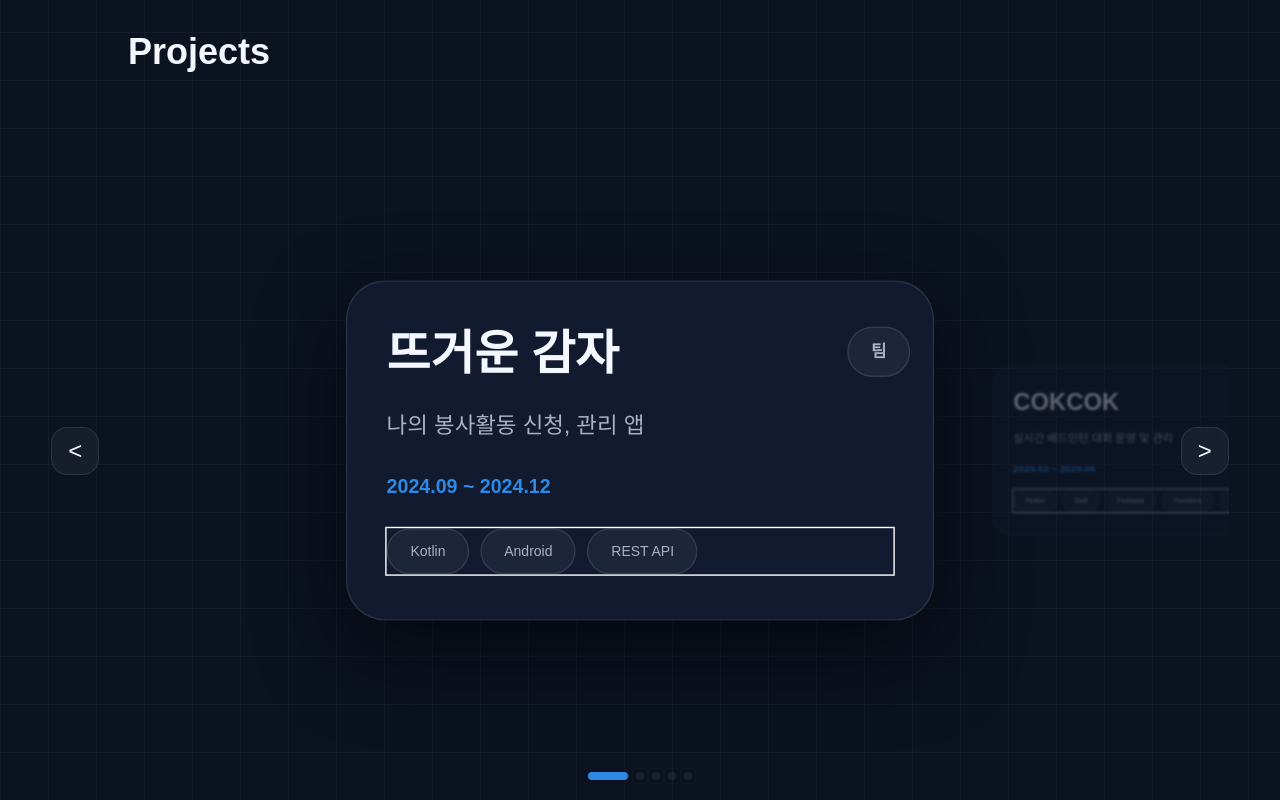
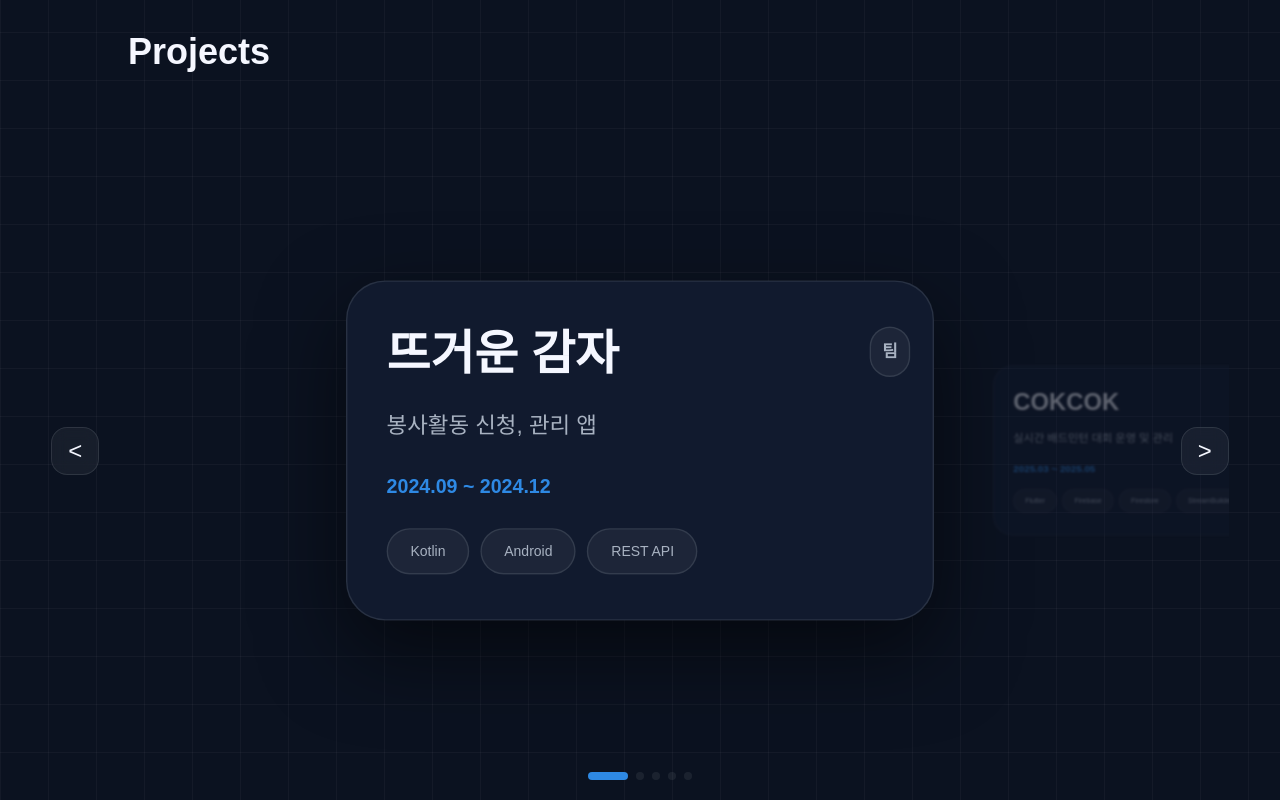
Before and after one commit to seyoung34/Seyoung-Portfoilo, a Next.js app: page / in a window 1280 px wide. Both pictures are taken after a click on the button 640 px from the left and 2050 px from the top of the page. Shown: the part 1600-2400 px from the top of the page. Built offline with nearby package versions, Linux system fonts and the light colour scheme.

Commit message:
Project modal, data 추가

```diff
--- a/app/globals.css
+++ b/app/globals.css
@@ -104,3 +104,18 @@ body {
 
   font-family: Arial, Helvetica, sans-serif;
 }
+
+/* ===== Modal scrollbar ===== */
+.modal-scrollbar {
+  scrollbar-width: thin;
+  scrollbar-color: rgba(46, 137, 228, 0.55) rgba(255, 255, 255, 0.06);
+
+}
+.modal-scrollbar::-webkit-scrollbar {
+  width: 8px;
+}
+
+.modal-scrollbar::-webkit-scrollbar-track {
+  background: rgba(255, 255, 255, 0.06);
+  border-radius: 999px;
+}
--- /dev/null
+++ b/app/section/TroubleCarousel.tsx
@@ -0,0 +1,111 @@
+import { useMemo, useState } from "react";
+import { Trouble } from "./projectData";
+
+
+export default function TroubleCarousel({ troubles }: { troubles: Trouble[] }) {
+    const [idx, setIdx] = useState(0);
+    const total = troubles.length;
+
+    const canNav = total > 1;
+    const t = troubles[idx];
+
+    const goPrev = () => setIdx((v) => (v - 1 + total) % total);
+    const goNext = () => setIdx((v) => (v + 1) % total);
+
+    const title = useMemo(() => `(${idx + 1}/${total})`, [idx, total]);
+
+    return (
+        <div className="mt-3">
+            {/* 상단 헤더: 제목 + 좌우 버튼 */}
+            <div className="flex items-center justify-between gap-3">
+                <div className="text-xl font-bold text-white">
+                    트러블슈팅 {title}
+                </div>
+
+                <div className="flex items-center gap-2">
+                    <button
+                        type="button"
+                        onClick={goPrev}
+                        disabled={!canNav}
+                        className="
+                            h-9 w-9 rounded-xl
+                            border border-border bg-white/5
+                            text-text
+                            transition
+                            hover:border-accent/40
+                            disabled:opacity-40 disabled:cursor-default
+                            focus:outline-none focus-visible:ring-2 focus-visible:ring-accent/60
+                        "
+                    >
+                        ←
+                    </button>
+                    <button
+                        type="button"
+                        onClick={goNext}
+                        disabled={!canNav}
+                        className="
+                            h-9 w-9 rounded-xl
+                            border border-border bg-white/5
+                            text-text
+                            transition
+                            hover:border-accent/40
+                            disabled:opacity-40 disabled:cursor-default
+                            focus:outline-none focus-visible:ring-2 focus-visible:ring-accent/60
+                        "
+                    >
+                        →
+                    </button>
+                </div>
+            </div>
+
+            {/* 본문 카드 */}
+            <div
+                className="
+                    mt-3 rounded-2xl border border-border bg-white/5
+                    p-4
+                    shadow-[0_10px_26px_rgba(0,0,0,0.22)]
+                    "
+            >
+                <TroubleRow label="문제" value={t.problem} />
+                <Divider />
+                <TroubleRow label="고민" value={t.cause} />
+                <Divider />
+                <TroubleRow label="해결" value={t.solution} />
+            </div>
+
+            {/* 점 인디케이터 */}
+            <div className="mt-3 flex items-center justify-center gap-2">
+                {troubles.map((_, i) => {
+                    const on = i === idx;
+                    return (
+                        <button
+                            key={i}
+                            type="button"
+                            aria-label={`트러블슈팅 ${i + 1}`}
+                            onClick={() => setIdx(i)}
+                            className={[
+                                "h-2 rounded-full transition-all duration-200",
+                                on ? "w-8 bg-accent" : "w-2 bg-border/70",
+                            ].join(" ")}
+                        />
+                    );
+                })}
+            </div>
+        </div>
+    );
+}
+
+function TroubleRow({ label, value }: { label: string; value: string }) {
+    return (
+        <div className="grid grid-cols-[64px_1fr] gap-3 items-start">
+            <div className="text-[12px] font-extrabold text-accent">{label}</div>
+            <div className="text-[14px] leading-[1.7] text-muted whitespace-pre-line">
+                {value}
+            </div>
+        </div>
+    );
+}
+
+function Divider() {
+    return <div className="my-3 h-px bg-border" />;
+}
--- a/app/section/project.tsx
+++ b/app/section/project.tsx
@@ -1,7 +1,8 @@
 "use client";
 
 import { useEffect, useMemo, useState } from "react";
-import { projects, type Project } from "./projectData";
+import { projects, Trouble, type Project } from "./projectData";
+import TroubleCarousel from "./TroubleCarousel";
 
 type Props = {
     isMobile: boolean;
@@ -259,7 +260,7 @@ function ProjectCard({
                 {/* 팀|개인 */}
                 <span
                     className={[
-                        "inline-flex w-fit items-center rounded-full px-4 py-2 absolute right-4",
+                        "inline-flex w-fit items-center rounded-full px-2 py-2 absolute right-4",
                         "text-[12px] font-extrabold",
                         "border border-border bg-white/5 text-muted",
                         project.type === "personal" ? "border-accent/40 text-text" : "",
@@ -277,13 +278,13 @@ function ProjectCard({
                 <div className="text-accent text-sm font-bold">{project.period}</div>
 
                 {/* 기술 스택 */}
-                <div className="w-full flex gap-2 outline outline-white ">
+                <div className="w-full flex gap-2 flex-wrap">
                     {project.techStack.map((t) => {
                         return (
                             <span
                                 key={t}
                                 className={[
-                                    "w-fit items-center rounded-full px-4 py-2",
+                                    "items-center rounded-4xl px-4 py-2",
                                     "text-[10px]",
                                     "border border-border bg-white/5 text-muted",
                                 ].join(" ")}
@@ -300,7 +301,7 @@ function ProjectCard({
     );
 }
 
-/* ProjectModal은 너의 기존 코드 그대로 유지 */
+
 function ProjectModal({
     project,
     onClose,
@@ -313,9 +314,6 @@ function ProjectModal({
     return (
         <div
             className="fixed inset-0 z-50 flex items-center justify-center p-4"
-            role="dialog"
-            aria-modal="true"
-            aria-label="프로젝트 상세"
         >
             <div
                 className="absolute inset-0 bg-black/55 backdrop-blur-sm"
@@ -324,24 +322,28 @@ function ProjectModal({
             <div
                 className={[
                     "relative z-10",
-                    "w-[min(920px,92vw)]",
-                    "max-h-[min(82vh,760px)] overflow-auto",
+                    "w-[min(1080px,92vw)]",
+                    "max-h-[min(90vh,960px)] overflow-auto p-2",
                     "rounded-[18px] border border-border bg-surface",
                     "shadow-[0_18px_52px_rgba(0,0,0,0.45)]",
+                    "modal-scrollbar"
                 ].join(" ")}
             >
-                <div className="flex items-start justify-between gap-3 border-b border-border p-4">
+                <div className="flex items-center justify-between gap-3 border-b border-border p-4">
                     <div className="flex flex-wrap items-center gap-2">
-                        <h3 className="text-[20px] font-black text-text">{project.title}</h3>
+                        <h3 className="text-3xl font-black text-text">{project.title}</h3>
                         <span
                             className={[
-                                "inline-flex items-center rounded-full px-[10px] py-[6px]",
+                                "inline-flex items-center rounded-full mx-1 px-2 py-[6px]",
                                 "text-[12px] font-extrabold",
                                 "border border-border bg-white/5 text-muted",
                                 project.type === "personal" ? "border-accent/40 text-text" : "",
                             ].join(" ")}
                         >
                             {typeLabel}
+                        </span>
+                        <span className="px-4 text-[14px] leading-[1.6] text-muted">
+                            {project.period}
                         </span>
                     </div>
 
@@ -355,20 +357,20 @@ function ProjectModal({
                             focus:outline-none focus-visible:ring-2 focus-visible:ring-accent/60
                             focus-visible:ring-offset-2 focus-visible:ring-offset-bg
                             "
-                        aria-label="모달 닫기"
                     >
                         ✕
                     </button>
                 </div>
 
-                <div className="px-4 pt-4 text-[14px] leading-[1.6] text-muted">
-                    {project.period} · {project.summary}
+                <div className="px-4 pt-4 text-xl leading-[1.6] text-muted">
+                    {project.summary}
                 </div>
+
 
                 <div className="p-4">
                     <div className="mt-2 grid grid-cols-1 gap-4 md:grid-cols-[1fr,1.2fr]">
                         <div>
-                            <div className="text-[13px] font-black text-text">역할</div>
+                            <div className="text-xl font-black text-text">{`${project.type == "team" ? "역할" : "기능"}`}</div>
                             <ul className="mt-3 list-disc pl-5 leading-[1.7]">
                                 {project.role.map((r) => (
                                     <li key={r} className="text-muted">
@@ -379,18 +381,18 @@ function ProjectModal({
                         </div>
 
                         <div>
-                            <div className="text-[13px] font-black text-text">트러블슈팅</div>
                             {project.troubles.length === 0 ? (
                                 <div className="mt-3 text-[14px] text-muted">추가 예정</div>
                             ) : (
-                                <div className="mt-3 text-muted">트러블캐러셀</div>
+                                <TroubleCarousel troubles={project.troubles} />
                             )}
+
                         </div>
                     </div>
 
                     <div className="mt-5 flex gap-5 border-t border-border pt-4">
-                        {project.links.github && <div className="text-muted">Github</div>}
-                        {project.links.demo && <div className="text-muted">Demo</div>}
+                        {project.links.github && <a className="text-muted cursor-pointer hover:text-accent" href={project.links.github}>Github</a>}
+                        {project.links.demo && <a className="text-muted cursor-pointer hover:text-accent" href={project.links.demo}>Demo</a>}
                     </div>
                 </div>
             </div>
--- a/app/section/projectData.ts
+++ b/app/section/projectData.ts
@@ -2,8 +2,8 @@ export type ProjectType = "personal" | "team";
 
 export type Trouble = {
     problem: string;
+    cause: string;
     solution: string;
-    result: string;
 };
 
 export type Project = {
@@ -29,7 +29,7 @@ export const projects: Project[] = [
         title: "뜨거운 감자",
         type: "team",
         period: "2024.09 ~ 2024.12",
-        summary: "나의 봉사활동 신청, 관리 앱",
+        summary: "봉사활동 신청, 관리 앱",
 
         role: [
             "MyPage 담당 개발",
@@ -44,12 +44,17 @@ export const projects: Project[] = [
         ],
 
         troubles: [
-            //todo
+
             {
-                problem: "CSV 데이터 구조가 제각각이라 UI 렌더링이 깨짐",
-                solution: "정규화 스키마를 정의하고 파싱 단계에서 통합",
-                result: "데이터 품질과 UI 안정성 동시에 확보",
+                problem: "문자열 주소로는 지도 마커 생성 불가",
+                cause: "마커 생성을 위해서는 위도, 경도에 대한 좌표값이 필요",
+                solution: "카카오 로컬 API를 이용하여 좌표 변환 후, 비동기 마커 ",
             },
+            {
+                problem: "리사이클러뷰에서 무한스크롤 중복 호출",
+                cause: "갱신이 되는 동안 또 데이터를 호출",
+                solution: "현재와 이전 아이템 수를 비교하는 조건 추가"
+            }
         ],
 
         links: {
@@ -65,15 +70,15 @@ export const projects: Project[] = [
         summary: "실시간 배드민턴 대회 운영 및 관리",
 
         role: [
-            "프론트엔드 핵심 기능 개발",
-            "경기/팀/참가자 데이터 모델링",
-            "Firestore 기반 실시간 데이터 연동",
+            "Firestore 기반 참가자 정보 실시간 조회",
+            "StreamBuilder를 이용한 팀 구성, 경기 리스트, 경기 상황 실시간 조회",
+            "Base-Admin-User 분리 구조로 유지 보수성과 재사용성 증가",
             "운영자/사용자 권한 분리 UI 설계",
+            "Firebase Hosting을 이용하여 URL 접속만으로 사용 "
         ],
 
         techStack: [
             "Flutter",
-            "Dart",
             "Firebase",
             "Firestore",
             "StreamBuilder",
@@ -81,10 +86,21 @@ export const projects: Project[] = [
 
         troubles: [
             {
-                problem: "경기 데이터가 많아질수록 Firestore 조회 속도 저하",
-                solution: "초기 로딩과 사용자 액션 로딩을 분리하고 Stream 구독 최소화",
-                result: "체감 로딩 속도 개선 및 불필요한 네트워크 요청 감소",
+                problem: "운영자가 점수나 입장을 갱신한 뒤 사용자 화면에 반영되기까지 딜레이가 생김. 사용자 간 데이터 불일치",
+                cause: "setState를 통한 강제 새로고침은 너무 느리고 비효율적이었고, 지속적인 loadMatches() 호출은 비용이 크고 성능 저하를 유발",
+                solution: "Firestore의 snapshots() + StreamBuilder를 활용하여 실시간 데이터 구독 구조로 전환",
             },
+            {
+                problem: "관리자 페이지를 따로 만들어 운영하기엔 운영자 입장에서 불편",
+                cause: "비밀번호 입력을 통해 운영자 여부를 분기하고 각 페이지를 base -> admin / user 구조로 분리",
+                solution: "공통 기능은 Base에, 분기된 로직은 각각에서 override하는 방식으로 유지보수성 확보"
+            },
+            {
+                problem: "안드로이드 마켓에 배포시 사용자의 접근성이 떨어짐",
+                cause: "Firebase Hosting을 이용하여 URL로 접근 가능",
+                solution: "참가자들이 언제 어디서든 자유롭게 대회 상황 확인 "
+            },
+
         ],
 
         links: {
@@ -97,27 +113,43 @@ export const projects: Project[] = [
         title: "Badboys",
         type: "personal",
         period: "2025.11 ~ 2025.12",
-        summary: "배드민턴 라켓 아카이빙 사이트",
+        summary: "배드민턴 라켓 아카이빙,  사이트",
 
         role: [
-            "다양한 필터 기능",
-
+            "필터링, 키워드 검색 기능",
+            "라켓 데이터 CRUD",
+            "동일 라켓의 여러 Variant 등록, 이미지 관리",
+            "크롤링한 데이터를 csv/json 형식으로 업로드",
+            "admin 페이지를 통해 데이터 관리"
         ],
 
         techStack: [
             "TypeScript",
-            "JavaScript",
             "Next.js",
             "React",
             "supabase"
         ],
 
         troubles: [
-            //todo
             {
-                problem: "문장 길이에 따라 유사도 결과가 왜곡됨",
-                solution: "단어 벡터 평균 방식으로 문장 벡터 정규화",
-                result: "검색 결과의 일관성 향상",
+                problem: "크롤링한 데이터를 DB에 바로 넣을 수 없음",
+                cause: "Raw 데이터, 정규화 데이터, UI용 데이터 등 단계적으로 타입 명시, 변환",
+                solution: "모든 데이터 흐름에 명확한 타입 정의"
+            },
+            {
+                problem: "DB에 값이 있는데 값을 인식하지 못함",
+                cause: "DB컬럼과 TS타입의 불일치",
+                solution: "컬럼명과 타입이름을 매핑하는 유틸 함수, 명시적 변환과 유효성 검증하는 유틸 함수 도입",
+            },
+            {
+                problem: "같은 이름의 라켓이여도 상세 스펙이 다른 모델 존재",
+                cause: "라켓 데이터를 포함한 전체적인 데이터베이스 구조 고민",
+                solution: "variant등을 포함한 관계형 데이터베이스",
+            },
+            {
+                problem: "이전 프로젝트에서 UI/UX에 대한 아쉬움",
+                cause: "사용자 입장에서의 고민",
+                solution: "tailwind, shadcn, radix, animation 등 시각적 경험적 완성도 높힘",
             },
         ],
 
@@ -134,30 +166,34 @@ export const projects: Project[] = [
         summary: "스쿠버 다이빙 센터 홈페이지 제작",
 
         role: [
-            "Three.js를 이용한 몰입감 제공",
-
+            "Three.js를 이용하여 스크롤 기반 다이빙 경험 UX",
+            "스프라이트 이미지를 이용한 애니메이션",
         ],
 
         techStack: [
             "TypeScript",
-            "JavaScript",
             "Next.js",
             "React",
             "Three.js"
         ],
 
         troubles: [
-            //todo
+
             {
                 problem: "모바일 환경에서 드래그시 하단 검은 영역 노출",
+                cause: "overscroll-behavior, dvh 등 학습",
                 solution: "모바일 브라우저의 Overscroll (Bounce) 동작",
-                result: "overscroll-behavior, dvh 등 학습",
+            },
+            {
+                problem: "three.js 요소들이 움직일 때 튐 발생",
+                cause: "목표값을 바로 적용하면 시각적으로 부자연스러움",
+                solution: "S커브 보간 유틸 함수 적용",
             },
         ],
 
         links: {
-            github: "https://github.com/seyoung34/BadBoys",
-            demo: "https://bad-boys-web.vercel.app/"
+            github: "https://github.com/seyoung34/SamcheokSmartScuba",
+            demo: "https://samcheok-smart-scuba.vercel.app/"
         },
     },
 
@@ -169,8 +205,7 @@ export const projects: Project[] = [
 
         role: [
             "전체 UI/UX 기획 및 디자인",
-            "React + TypeScript 기반 구조 설계",
-            "스크롤 스냅 로직 구현(임계값, 쿨다운)",
+            "스크롤 스냅 로직 구현",
             "모바일/데스크톱 UX 분기 처리",
         ],
 
@@ -178,25 +213,25 @@ export const projects: Project[] = [
             "React",
             "TypeScript",
             "Next.js",
-            "Tailwindcss",
+            "TailwindCss",
         ],
 
         troubles: [
             {
-                problem: "모바일 환경에서 스크롤 스냅 UX가 오히려 불편함",
-                solution: "pointer: coarse 및 viewport 기준으로 스냅 로직 비활성화",
-                result: "모바일 사용자의 자연스러운 콘텐츠 소비 흐름 확보",
+                problem: "모달의 상태를 Project에서 Home으로 올려야함",
+                cause: "Dispatch + SetStateAction 방법을 고민",
+                solution: "상태 관리의 책임을 한 곳에서 관리하기 위해 일반 함수 방식으로 Home에서 관리",
             },
             {
-                problem: "아코디언 높이를 render 중 ref로 측정하면서 ESLint 에러 발생",
-                solution: "useLayoutEffect에서 DOM 높이를 측정하고 state로 관리",
-                result: "React 규칙을 지키면서 부드러운 height 애니메이션 구현",
+                problem: "화면에 보일 때 마다 애니메이션이 작동하기를 원함",
+                cause: "IntersectionObserver에 대한 학습",
+                solution: "useInView 커스텀 훅 ",
             },
         ],
 
         links: {
-            github: "https://github.com/yourname/portfolio",
-            demo: "https://yourname.vercel.app",
+            github: "https://github.com/seyoung34/Seyoung-Portfoilo",
+            demo: "https://seyoung-portfoilo.vercel.app/",
         },
     },
 ];
```
